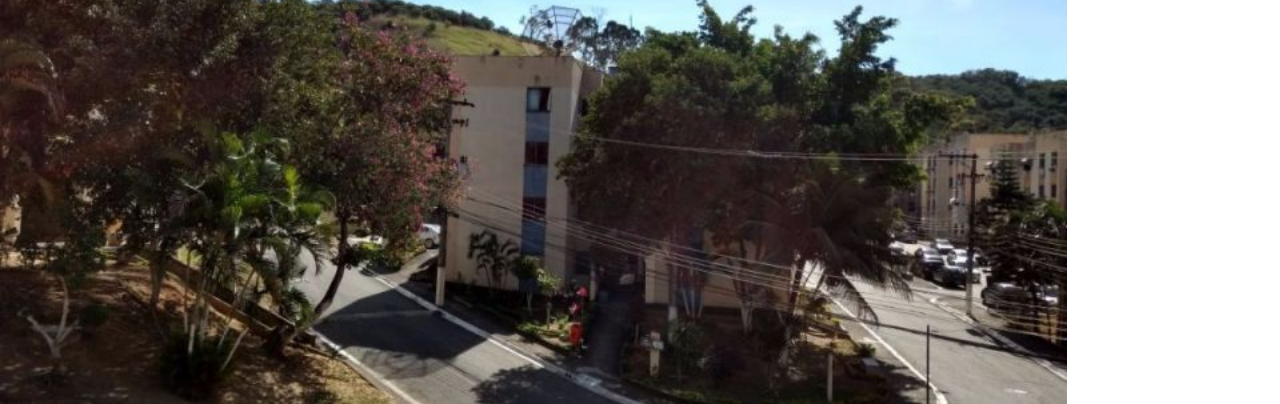
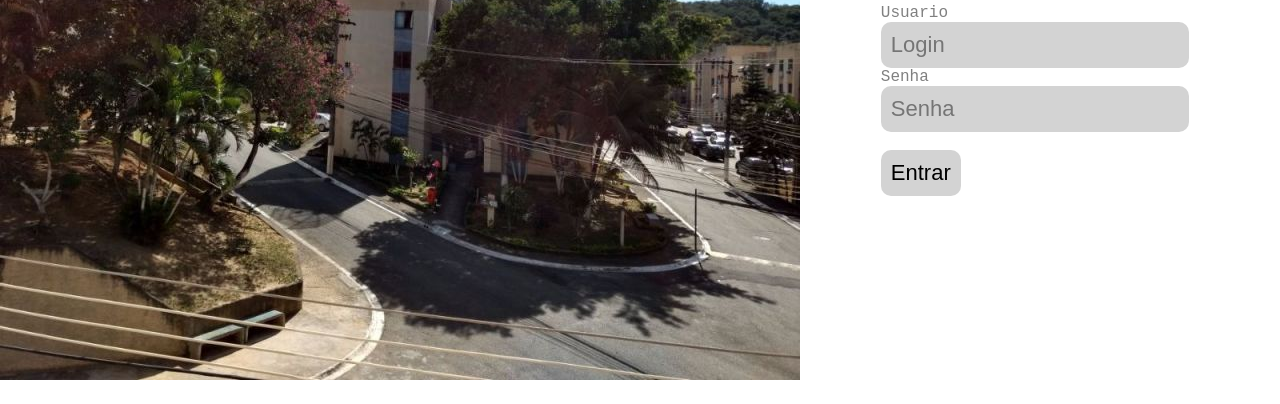
Before and after one commit to Alfatist/projeto_condominio, a plain HTML site: page index.html in a window 1280 px wide. Shown: the part 220-624 px from the top of the page. Drawn offline with Linux system fonts and the light colour scheme; files that its build step writes are made by us from their sources.

Commit message:
V0.1.0 - Alteração para a metodologia BEM

```diff
--- a/Design.css
+++ /dev/null
@@ -1,33 +0,0 @@
-body{margin:0;
-overflow-y: hidden;
-}
-img{height: 100%; width: 100%;}
-.Login section:nth-child(1){
-    position: relative;
-    display: inline-block;
-    margin:0;
-}
-
-input{
-    font-size: 22px;
-    background-color: lightgray;
-    border-radius: 10px;
-    border: none;
-    padding: 10px;
-}
-label{
-    text-align: center;
-}
-
-input[ type="submit"]:hover{
-    background-color:darkgray;
-
-}
-.Login section:nth-child(2){
-    margin-left: 6%;
-    color:gray;
-    font-family: 'Courier New', Courier, monospace;
-    position: relative;
-    display: inline-block;
-    transform: translateY(-200px);
-}
--- /dev/null
+++ b/css/Design.css
@@ -0,0 +1,23 @@
+body {
+  margin: 0;
+  overflow-y: hidden;
+}
+img {
+  height: 100%;
+  width: 100%;
+}
+
+input {
+  font-size: 22px;
+  background-color: lightgray;
+  border-radius: 10px;
+  border: none;
+  padding: 10px;
+}
+label {
+  text-align: center;
+}
+
+input[type="submit"]:hover {
+  background-color: darkgray;
+}
--- /dev/null
+++ b/css/form_login/primary.css
@@ -0,0 +1,3 @@
+.primary__form_login {
+  border-radius: 10px;
+}
--- /dev/null
+++ b/css/formulario-container.css
@@ -0,0 +1,8 @@
+.formulario_container {
+  margin-left: 6%;
+  color: gray;
+  font-family: "Courier New", Courier, monospace;
+  position: relative;
+  display: inline-block;
+  transform: translateY(-200px);
+}
--- /dev/null
+++ b/css/formulario-container/titulo.css
@@ -0,0 +1,3 @@
+.titulo__formulario_container {
+  font-size: 30px;
+}
--- /dev/null
+++ b/css/login.css
@@ -0,0 +1,3 @@
+.login {
+  overflow: hidden;
+}
--- /dev/null
+++ b/css/login/imagem.css
@@ -0,0 +1,5 @@
+.imagem__login {
+  position: relative;
+  display: inline-block;
+  margin: 0;
+}
--- a/index.html
+++ b/index.html
@@ -1,27 +1,39 @@
+<!DOCTYPE html>
 <html>
-    <head>
-        <meta charset="UTF-8">
-        <meta name="keywords" content="Login">
-        <meta name="description" contet="Apenas um site de login">
-        <link rel="stylesheet" href="Design.css">
+  <head lang="pt-BR">
+    <meta charset="UTF-8" />
+    <meta name="keywords" content="Login" />
+    <meta name="description" content="Apenas um site de login" />
+
+    <link rel="stylesheet" href="./css/form_login/primary.css" />
+    <link rel="stylesheet" href="./css/form_login/usuario.css" />
+
+    <link rel="stylesheet" href="./css/formulario-container.css" />
+    <link rel="stylesheet" href="./css/formulario-container/titulo.css" />
+
+    <link rel="stylesheet" href="./css/login.css" />
+    <link rel="stylesheet" href="./css/login/imagem.css" />
+
+    <link rel="stylesheet" href="Design.css" />
     <title>Login</title>
   </head>
+
   <body>
-        <section class="Login" style="overflow: hidden;">
-            <section>
-                <img src="imgs/1.jpg" alt="">
+    <main class="login">
+      <section class="imagem__login">
+        <img src="imgs/1.jpg" alt="Imagem de um condomínio" />
       </section>
-            <section style="text-align: center;">
-                <h1 style="font-size: 30px;">G.E.S.C.O.N</h1>
+      <section class="formulario_container">
+        <h1 class="titulo__formulario_container">G.E.S.C.O.N</h1>
         <h2>Login</h2>
-                <form action="POST">
-                    <label for="Login">Usuario</label><br>
-                    <input type="text" name="Login" id="Loginat" class="Loginat" required placeholder="Login" maxlength="15px"><br>
-                    <label for="Senha">Senha</label><br>
-                    <input type="password" name="Senha" id="Loginsen" class="Loginsen" required placeholder="Senha" maxlength="15px"><br><br>
-                    <a href="##"><input type="submit" name="Entrar" id="" value="Entrar" style="border-radius: 10px;"></a>
+        <form action="#" class="form_login">
+          <label for="Login">Usuario</label><br />
+          <input type="text" name="Login" id="Loginat" required placeholder="Login" maxlength="15px" /><br />
+          <label for="Senha">Senha</label><br />
+          <input type="password" name="Senha" id="Loginsen" required placeholder="Senha" maxlength="15px" /><br /><br />
+          <a href="#"><input type="submit" name="Entrar" id="" value="Entrar" class="primary__form_login" /></a>
         </form>
       </section>
-        </section>
+    </main>
   </body>
 </html>
```
Also changed, not shown: css/form_login/usuario.css (added). Lines whose indentation alone changed are shown as unchanged.
